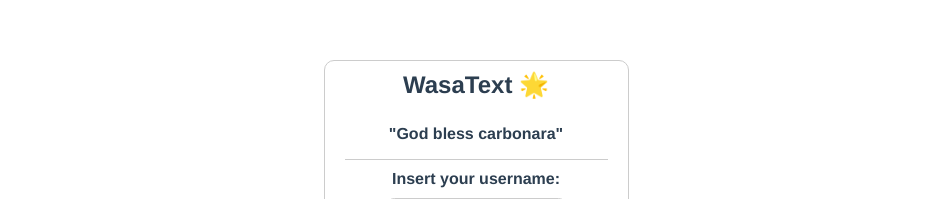
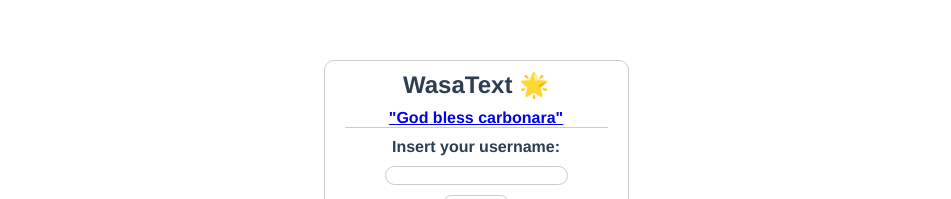
Before and after one commit to Frisbon/hungrymonke, a Vue app in the folder webui/: page / in a window 1280 px wide. Shown: the top 199 px of the page, without its empty margins (164-1115 px from the left). Built offline with nearby package versions, Linux system fonts and the light colour scheme.

Commit message:
Docker fix and logs  linkadded

```diff
--- a/webui/src/App.vue
+++ b/webui/src/App.vue
@@ -8,7 +8,7 @@
 
       <h2>WasaText 🌟</h2>
 
-      <p>"God bless carbonara"</p>
+      <a href="https://sasholo.notion.site/ebd/29bc45a718ed804ba927c92868f4826a">"God bless carbonara"</a>
       <!-- ascolto per l'evento @submit e impedisco al browser la funzionalità di default (ricarica pagina) usando .prevent -->
       <form @submit.prevent="handleLogin">
         <div>
@@ -23,9 +23,7 @@
 
     </div>
 
-    <iframe v-if="!isLoggedIn" style="margin-top: 200px;" src="https://sasholo.notion.site/ebd/29bc45a718ed804ba927c92868f4826a" width="70%" height="800" frameborder="1" allowfullscreen />
-
-    <!-- Interfaccia chat se l'utente è loggato -->
+        <!-- Interfaccia chat se l'utente è loggato -->
     <div v-else class="container">
 
       <ConversationList
```
Also changed, not shown: 1 other file (tests, documents, lock files or other folders).
